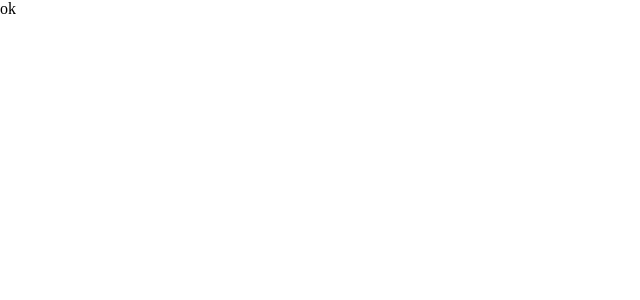
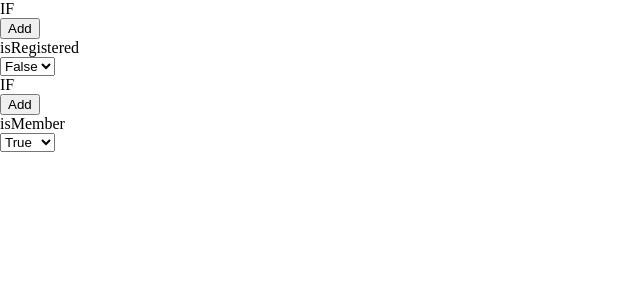
Before and after one commit to alipultra/react-conditional-builder, a React (Create React App) app: page / in a window 1280 px wide. Shown: the top 300 px of the page, without its empty margins (0-640 px from the left). Built offline with nearby package versions, Linux system fonts and the light colour scheme; the HTML template or start-up script is replaced by a standard one.

Commit message:
add conditional builder in app

```diff
--- a/src/App.tsx
+++ b/src/App.tsx
@@ -1,10 +1,13 @@
+import { ConditionBuilder } from './components/ConditionBuilder';
+import { initialState } from './contants';
 import './index.scss';
 import * as React from 'react';
 
 const App = () : React.JSX.Element => {
+  const [rule, setRule] = React.useState(initialState)
   return (
     <div className="App">
-      ok
+      <ConditionBuilder rule={rule} />
     </div>
   );
 }
```
